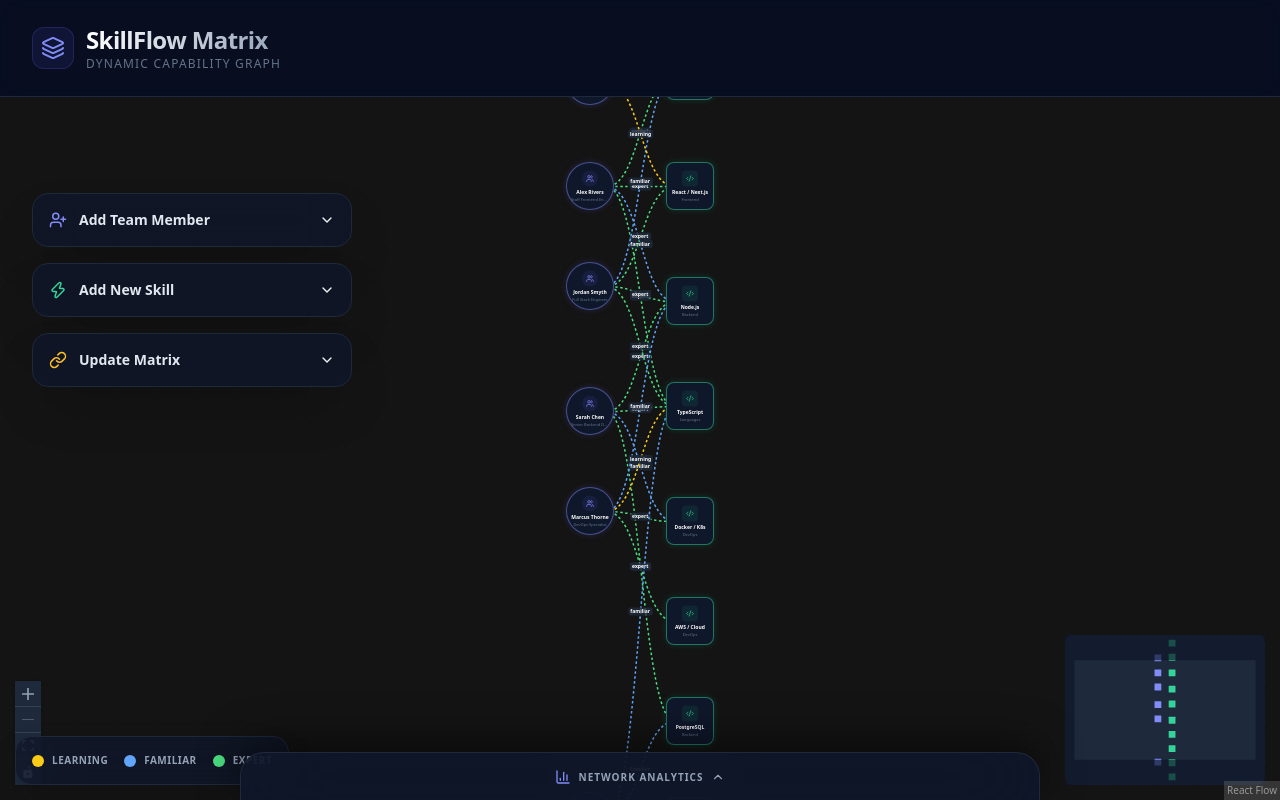
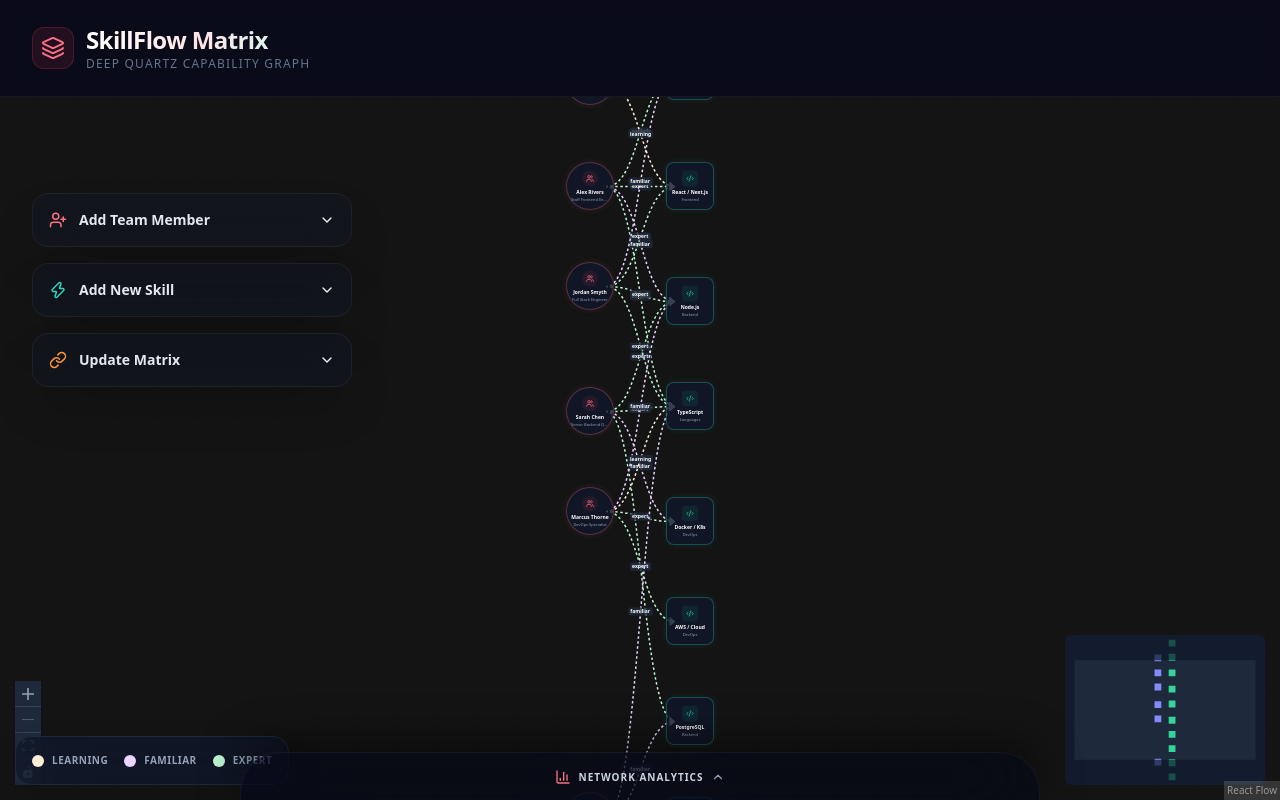
Before and after one commit to Vansh0204/SkillFlow-Matrix, a Next.js app: page / in a window 1280 px wide. Built offline with nearby package versions, Linux system fonts and the light colour scheme.

Commit message:
style: apply Deep Quartz theme and enhance grid visibility

```diff
--- a/components/CRUDPanel.tsx
+++ b/components/CRUDPanel.tsx
@@ -98,13 +98,13 @@ export default function CRUDPanel({ data, onUpdate }: CRUDPanelProps) {
   return (
     <div className="absolute top-24 left-8 w-80 space-y-4 z-40">
       {/* Add Person */}
-      <div className="bg-slate-900/80 backdrop-blur-xl border border-slate-800 rounded-2xl overflow-hidden shadow-2xl">
+      <div className="bg-slate-900/40 backdrop-blur-xl border border-white/5 rounded-2xl overflow-hidden shadow-2xl">
         <button
           onClick={() => toggleSection('person')}
-          className="w-full flex items-center justify-between p-4 hover:bg-slate-800/50 transition-colors"
+          className="w-full flex items-center justify-between p-4 hover:bg-white/5 transition-colors"
         >
           <div className="flex items-center gap-3">
-            <UserPlus size={18} className="text-indigo-400" />
+            <UserPlus size={18} className="text-rose-400" />
             <span className="text-sm font-bold text-slate-200">Add Team Member</span>
           </div>
           {openSection === 'person' ? <ChevronUp size={16} /> : <ChevronDown size={16} />}
@@ -119,7 +119,7 @@ export default function CRUDPanel({ data, onUpdate }: CRUDPanelProps) {
                 value={personName}
                 onChange={(e) => setPersonName(e.target.value)}
                 placeholder="e.g. Satoshi Nakamoto"
-                className="w-full bg-slate-800 border border-slate-700 rounded-lg px-3 py-2 text-sm text-white focus:outline-none focus:ring-1 focus:ring-indigo-500"
+                className="w-full bg-slate-950/50 border border-white/5 rounded-lg px-3 py-2 text-sm text-white focus:outline-none focus:ring-1 focus:ring-rose-500"
               />
             </div>
             <div className="space-y-1">
@@ -129,10 +129,10 @@ export default function CRUDPanel({ data, onUpdate }: CRUDPanelProps) {
                 value={personRole}
                 onChange={(e) => setPersonRole(e.target.value)}
                 placeholder="e.g. Lead Developer"
-                className="w-full bg-slate-800 border border-slate-700 rounded-lg px-3 py-2 text-sm text-white focus:outline-none focus:ring-1 focus:ring-indigo-500"
+                className="w-full bg-slate-950/50 border border-white/5 rounded-lg px-3 py-2 text-sm text-white focus:outline-none focus:ring-1 focus:ring-rose-500"
               />
             </div>
-            <button className="w-full py-2 bg-indigo-500 hover:bg-indigo-400 text-white rounded-lg text-xs font-bold transition-all shadow-lg shadow-indigo-500/20">
+            <button className="w-full py-2 bg-rose-500 hover:bg-rose-400 text-white rounded-lg text-xs font-bold transition-all shadow-lg shadow-rose-500/20">
               Create Member
             </button>
           </form>
@@ -140,13 +140,13 @@ export default function CRUDPanel({ data, onUpdate }: CRUDPanelProps) {
       </div>
 
       {/* Add Skill */}
-      <div className="bg-slate-900/80 backdrop-blur-xl border border-slate-800 rounded-2xl overflow-hidden shadow-2xl">
+      <div className="bg-slate-900/40 backdrop-blur-xl border border-white/5 rounded-2xl overflow-hidden shadow-2xl">
         <button
           onClick={() => toggleSection('skill')}
-          className="w-full flex items-center justify-between p-4 hover:bg-slate-800/50 transition-colors"
+          className="w-full flex items-center justify-between p-4 hover:bg-white/5 transition-colors"
         >
           <div className="flex items-center gap-3">
-            <Zap size={18} className="text-emerald-400" />
+            <Zap size={18} className="text-teal-400" />
             <span className="text-sm font-bold text-slate-200">Add New Skill</span>
           </div>
           {openSection === 'skill' ? <ChevronUp size={16} /> : <ChevronDown size={16} />}
@@ -161,7 +161,7 @@ export default function CRUDPanel({ data, onUpdate }: CRUDPanelProps) {
                 value={skillName}
                 onChange={(e) => setSkillName(e.target.value)}
                 placeholder="e.g. Rust / Web3"
-                className="w-full bg-slate-800 border border-slate-700 rounded-lg px-3 py-2 text-sm text-white focus:outline-none focus:ring-1 focus:ring-emerald-500"
+                className="w-full bg-slate-950/50 border border-white/5 rounded-lg px-3 py-2 text-sm text-white focus:outline-none focus:ring-1 focus:ring-teal-500"
               />
             </div>
             <div className="space-y-1">
@@ -169,12 +169,12 @@ export default function CRUDPanel({ data, onUpdate }: CRUDPanelProps) {
               <select
                 value={skillCategory}
                 onChange={(e) => setSkillCategory(e.target.value)}
-                className="w-full bg-slate-800 border border-slate-700 rounded-lg px-3 py-2 text-sm text-white focus:outline-none focus:ring-1 focus:ring-emerald-500"
+                className="w-full bg-slate-950/50 border border-white/5 rounded-lg px-3 py-2 text-sm text-white focus:outline-none focus:ring-1 focus:ring-teal-500"
               >
                 {CATEGORIES.map(c => <option key={c} value={c}>{c}</option>)}
               </select>
             </div>
-            <button className="w-full py-2 bg-emerald-500 hover:bg-emerald-400 text-white rounded-lg text-xs font-bold transition-all shadow-lg shadow-emerald-500/20">
+            <button className="w-full py-2 bg-teal-500 hover:bg-teal-400 text-white rounded-lg text-xs font-bold transition-all shadow-lg shadow-teal-500/20">
               Register Skill
             </button>
           </form>
@@ -182,13 +182,13 @@ export default function CRUDPanel({ data, onUpdate }: CRUDPanelProps) {
       </div>
 
       {/* Add Connection */}
-      <div className="bg-slate-900/80 backdrop-blur-xl border border-slate-800 rounded-2xl overflow-hidden shadow-2xl">
+      <div className="bg-slate-900/40 backdrop-blur-xl border border-white/5 rounded-2xl overflow-hidden shadow-2xl">
         <button
           onClick={() => toggleSection('connection')}
-          className="w-full flex items-center justify-between p-4 hover:bg-slate-800/50 transition-colors"
+          className="w-full flex items-center justify-between p-4 hover:bg-white/5 transition-colors"
         >
           <div className="flex items-center gap-3">
-            <Link size={18} className="text-amber-400" />
+            <Link size={18} className="text-orange-400" />
             <span className="text-sm font-bold text-slate-200">Update Matrix</span>
           </div>
           {openSection === 'connection' ? <ChevronUp size={16} /> : <ChevronDown size={16} />}
@@ -201,7 +201,7 @@ export default function CRUDPanel({ data, onUpdate }: CRUDPanelProps) {
               <select
                 value={connPersonId}
                 onChange={(e) => setConnPersonId(e.target.value)}
-                className="w-full bg-slate-800 border border-slate-700 rounded-lg px-3 py-2 text-sm text-white focus:outline-none focus:ring-1 focus:ring-amber-500"
+                className="w-full bg-slate-950/50 border border-white/5 rounded-lg px-3 py-2 text-sm text-white focus:outline-none focus:ring-1 focus:ring-orange-500"
               >
                 <option value="">- Select -</option>
                 {data.people.map(p => <option key={p.id} value={p.id}>{p.name}</option>)}
@@ -212,7 +212,7 @@ export default function CRUDPanel({ data, onUpdate }: CRUDPanelProps) {
               <select
                 value={connSkillId}
                 onChange={(e) => setConnSkillId(e.target.value)}
-                className="w-full bg-slate-800 border border-slate-700 rounded-lg px-3 py-2 text-sm text-white focus:outline-none focus:ring-1 focus:ring-amber-500"
+                className="w-full bg-slate-950/50 border border-white/5 rounded-lg px-3 py-2 text-sm text-white focus:outline-none focus:ring-1 focus:ring-orange-500"
               >
                 <option value="">- Select -</option>
                 {data.skills.map(s => <option key={s.id} value={s.id}>{s.name}</option>)}
@@ -220,20 +220,20 @@ export default function CRUDPanel({ data, onUpdate }: CRUDPanelProps) {
             </div>
             <div className="space-y-2">
               <label className="text-[10px] font-bold uppercase text-slate-500">Proficiency</label>
-              <div className="flex justify-between items-center bg-slate-800/50 p-1 rounded-lg border border-slate-700">
+              <div className="flex justify-between items-center bg-slate-950/50 p-1 rounded-lg border border-white/5">
                 {(['learning', 'familiar', 'expert'] as const).map(p => (
                   <button
                     key={p}
                     type="button"
                     onClick={() => setConnProficiency(p)}
-                    className={`flex-1 py-1.5 text-[10px] font-bold uppercase rounded transition-all ${connProficiency === p ? 'bg-amber-500 text-white' : 'text-slate-500 hover:text-slate-300'}`}
+                    className={`flex-1 py-1.5 text-[10px] font-bold uppercase rounded transition-all ${connProficiency === p ? 'bg-orange-500 text-white' : 'text-slate-500 hover:text-slate-300'}`}
                   >
                     {p}
                   </button>
                 ))}
               </div>
             </div>
-            <button className="w-full py-2 bg-amber-500 hover:bg-amber-400 text-white rounded-lg text-xs font-bold transition-all shadow-lg shadow-amber-500/20">
+            <button className="w-full py-2 bg-orange-500 hover:bg-orange-400 text-white rounded-lg text-xs font-bold transition-all shadow-lg shadow-orange-500/20">
               Apply Connection
             </button>
           </form>
--- a/components/DetailPanel.tsx
+++ b/components/DetailPanel.tsx
@@ -14,9 +14,9 @@ interface DetailPanelProps {
 }
 
 const PROFICIENCY_COLORS: Record<string, { bg: string; text: string; label: string }> = {
-  learning: { bg: 'bg-yellow-500/10', text: 'text-yellow-500', label: 'Learning' },
-  familiar: { bg: 'bg-blue-500/10', text: 'text-blue-500', label: 'Familiar' },
-  expert: { bg: 'bg-emerald-500/10', text: 'text-emerald-500', label: 'Expert' },
+  learning: { bg: 'bg-orange-400/10', text: 'text-orange-400', label: 'Learning' },
+  familiar: { bg: 'bg-purple-400/10', text: 'text-purple-400', label: 'Familiar' },
+  expert: { bg: 'bg-teal-400/10', text: 'text-teal-400', label: 'Expert' },
 };
 
 export default function DetailPanel({
@@ -85,14 +85,14 @@ export default function DetailPanel({
 
   return (
     <div
-      className={`fixed inset-y-0 right-0 w-96 bg-slate-900/95 border-l border-slate-800 shadow-2xl backdrop-blur-xl transform transition-transform duration-500 ease-in-out z-50 ${
+      className={`fixed inset-y-0 right-0 w-96 bg-slate-950/60 border-l border-white/5 shadow-2xl backdrop-blur-2xl transform transition-transform duration-500 ease-in-out z-50 ${
         isOpen ? 'translate-x-0' : 'translate-x-full'
       }`}
     >
       <div className="h-full flex flex-col p-8 overflow-y-auto scrollbar-hide">
         {/* Header */}
         <div className="flex items-center justify-between mb-8">
-          <div className={`p-3 rounded-2xl ${selectedType === 'person' ? 'bg-indigo-500/10 text-indigo-400' : 'bg-emerald-500/10 text-emerald-400'}`}>
+          <div className={`p-3 rounded-2xl ${selectedType === 'person' ? 'bg-rose-500/10 text-rose-400' : 'bg-teal-500/10 text-teal-400'}`}>
             {selectedType === 'person' ? <User size={24} /> : <Code2 size={24} />}
           </div>
           <button
@@ -131,14 +131,14 @@ export default function DetailPanel({
                 <div className="flex gap-2">
                     <button
                         onClick={handleSave}
-                        className="flex-1 flex items-center justify-center gap-2 py-3 bg-indigo-500 hover:bg-indigo-400 text-white rounded-xl font-bold shadow-lg shadow-indigo-500/20 transition-all active:scale-95"
+                        className="flex-1 flex items-center justify-center gap-2 py-3 bg-rose-500 hover:bg-rose-400 text-white rounded-xl font-bold shadow-lg shadow-rose-500/20 transition-all active:scale-95"
                     >
                         <Check size={18} />
                         <span>Save</span>
                     </button>
                     <button
                         onClick={() => setIsEditing(false)}
-                        className="px-6 py-3 bg-slate-800 text-slate-300 rounded-xl font-bold hover:bg-slate-700 transition-all"
+                        className="px-6 py-3 bg-slate-900 text-slate-300 rounded-xl font-bold hover:bg-slate-800 transition-all border border-white/5"
                     >
                         Cancel
                     </button>
@@ -146,7 +146,7 @@ export default function DetailPanel({
               </div>
             ) : (
               <div className="group relative">
-                <span className={`inline-block px-2 py-0.5 rounded text-[10px] font-bold uppercase tracking-wider mb-2 ${selectedType === 'person' ? 'bg-indigo-500/10 text-indigo-400' : 'bg-emerald-500/10 text-emerald-400'}`}>
+                <span className={`inline-block px-2 py-0.5 rounded text-[10px] font-bold uppercase tracking-wider mb-2 ${selectedType === 'person' ? 'bg-rose-500/10 text-rose-400' : 'bg-teal-500/10 text-teal-400'}`}>
                   {selectedType}
                 </span>
                 <h2 className="text-3xl font-bold text-white tracking-tight leading-tight">{selectedItem.name}</h2>
@@ -154,7 +154,7 @@ export default function DetailPanel({
 
                 <button
                   onClick={() => setIsEditing(true)}
-                  className="mt-6 flex items-center gap-2 text-sm font-semibold text-slate-500 hover:text-indigo-400 transition-colors bg-slate-800/50 px-4 py-2 rounded-lg border border-slate-700/50 hover:border-indigo-500/50 group"
+                  className="mt-6 flex items-center gap-2 text-sm font-semibold text-slate-500 hover:text-rose-400 transition-colors bg-slate-900/50 px-4 py-2 rounded-lg border border-white/5 hover:border-rose-500/50 group"
                 >
                   <Edit3 size={16} className="group-hover:rotate-12 transition-transform" />
                   Edit Detail
--- a/components/SkillMatrixGraph.tsx
+++ b/components/SkillMatrixGraph.tsx
@@ -31,19 +31,19 @@ import SummaryPanel from './SummaryPanel';
 const PersonNode = ({ data, selected }: any) => {
   return (
     <div className={`relative group animate-in zoom-in fade-in duration-500 fill-mode-backwards transition-all ${selected ? 'z-50' : 'z-10'}`}>
-      <Handle type="target" position={Position.Left} className="w-2 h-2 bg-indigo-400 border-none opacity-0 group-hover:opacity-100 transition-opacity" />
-      <div className={`flex flex-col items-center justify-center w-24 h-24 rounded-full border-2 bg-slate-900 transition-all hover:scale-110 ${
+      <Handle type="target" position={Position.Left} className="w-2 h-2 bg-rose-400 border-none opacity-0 group-hover:opacity-100 transition-opacity" />
+      <div className={`flex flex-col items-center justify-center w-24 h-24 rounded-full border-2 bg-slate-900/80 backdrop-blur-sm transition-all hover:scale-110 ${
         selected
-          ? 'border-indigo-400 shadow-[0_0_30px_rgba(99,102,241,0.6)] scale-110'
-          : 'border-indigo-400/50 shadow-[0_0_15px_rgba(99,102,241,0.2)]'
+          ? 'border-rose-400 shadow-[0_0_30px_rgba(251,113,133,0.6)] scale-110'
+          : 'border-rose-400/30 shadow-[0_0_15px_rgba(251,113,133,0.1)]'
       }`}>
-        <div className={`p-2 rounded-full mb-1 transition-colors ${selected ? 'bg-indigo-500 text-white' : 'bg-indigo-500/10 text-indigo-400'}`}>
+        <div className={`p-2 rounded-full mb-1 transition-colors ${selected ? 'bg-rose-500 text-white' : 'bg-rose-500/10 text-rose-400'}`}>
           <Users size={16} />
         </div>
         <div className="text-[10px] font-bold text-white text-center px-2 truncate w-full">{data.name}</div>
-        <div className="text-[8px] text-slate-500 text-center truncate w-full px-2">{data.role}</div>
+        <div className="text-[8px] text-slate-400 text-center truncate w-full px-2">{data.role}</div>
       </div>
-      <Handle type="source" position={Position.Right} className="w-2 h-2 bg-indigo-400 border-none opacity-0 group-hover:opacity-100 transition-opacity" />
+      <Handle type="source" position={Position.Right} className="w-2 h-2 bg-rose-400 border-none opacity-0 group-hover:opacity-100 transition-opacity" />
 
       <button
         onClick={(e) => { e.stopPropagation(); data.onDelete(); }}
@@ -58,19 +58,19 @@ const PersonNode = ({ data, selected }: any) => {
 const SkillNode = ({ data, selected }: any) => {
   return (
     <div className={`relative group animate-in zoom-in fade-in duration-500 fill-mode-backwards transition-all ${selected ? 'z-50' : 'z-10'}`}>
-      <Handle type="target" position={Position.Left} className="w-2 h-2 bg-emerald-400 border-none opacity-0 group-hover:opacity-100 transition-opacity" />
-      <div className={`flex flex-col items-center justify-center w-24 h-24 rounded-2xl border-2 bg-slate-900 transition-all hover:scale-110 ${
+      <Handle type="target" position={Position.Left} className="w-2 h-2 bg-teal-400 border-none opacity-0 group-hover:opacity-100 transition-opacity" />
+      <div className={`flex flex-col items-center justify-center w-24 h-24 rounded-2xl border-2 bg-slate-900/80 backdrop-blur-sm transition-all hover:scale-110 ${
         selected
-          ? 'border-emerald-400 shadow-[0_0_30px_rgba(16,185,129,0.6)] scale-110'
-          : 'border-emerald-400/50 shadow-[0_0_15px_rgba(16,185,129,0.2)]'
+          ? 'border-teal-400 shadow-[0_0_30px_rgba(45,212,191,0.6)] scale-110'
+          : 'border-teal-400/30 shadow-[0_0_15px_rgba(45,212,191,0.1)]'
       }`}>
-        <div className={`p-2 rounded-lg mb-1 transition-colors ${selected ? 'bg-emerald-500 text-white' : 'bg-emerald-500/10 text-emerald-400'}`}>
+        <div className={`p-2 rounded-lg mb-1 transition-colors ${selected ? 'bg-teal-500 text-white' : 'bg-teal-500/10 text-teal-400'}`}>
           <Code2 size={16} />
         </div>
         <div className="text-[10px] font-bold text-white text-center px-2 truncate w-full">{data.name}</div>
-        <div className="text-[8px] text-slate-500 text-center truncate w-full px-2">{data.category}</div>
+        <div className="text-[8px] text-slate-400 text-center truncate w-full px-2">{data.category}</div>
       </div>
-      <Handle type="source" position={Position.Right} className="w-2 h-2 bg-emerald-400 border-none opacity-0 group-hover:opacity-100 transition-opacity" />
+      <Handle type="source" position={Position.Right} className="w-2 h-2 bg-teal-400 border-none opacity-0 group-hover:opacity-100 transition-opacity" />
 
       <button
         onClick={(e) => { e.stopPropagation(); data.onDelete(); }}
@@ -88,9 +88,9 @@ const nodeTypes = {
 };
 
 const PROFICIENCY_COLORS: Record<string, string> = {
-  learning: '#facc15',
-  familiar: '#60a5fa',
-  expert: '#4ade80',
+  learning: '#ffedd5', // Pale Peach
+  familiar: '#e9d5ff', // Lavender
+  expert: '#bbf7d0',   // Spring Green
 };
 
 export default function SkillMatrixGraph() {
@@ -274,17 +274,17 @@ export default function SkillMatrixGraph() {
   if (!fullData) return <div className="flex items-center justify-center h-screen bg-slate-950 text-white">Loading Matrix...</div>;
 
   return (
-    <div className="flex flex-col h-screen bg-slate-950 text-slate-100 font-sans overflow-hidden">
-      <header className="flex items-center justify-between px-8 py-6 bg-slate-900/50 border-b border-slate-800 backdrop-blur-md z-10">
+    <div className="flex flex-col h-screen bg-[#0a0614] text-slate-100 font-sans overflow-hidden">
+      <header className="flex items-center justify-between px-8 py-6 bg-slate-900/30 border-b border-white/5 backdrop-blur-md z-10">
         <div className="flex items-center gap-3">
-          <div className="p-2 bg-indigo-500/10 rounded-xl border border-indigo-500/20">
-            <Layers className="text-indigo-400 w-6 h-6" />
+          <div className="p-2 bg-rose-500/10 rounded-xl border border-rose-500/20">
+            <Layers className="text-rose-400 w-6 h-6" />
           </div>
           <div>
-            <h1 className="text-2xl font-bold tracking-tight bg-gradient-to-r from-white to-slate-400 bg-clip-text text-transparent">
+            <h1 className="text-2xl font-bold tracking-tight bg-gradient-to-r from-white via-rose-100 to-teal-100 bg-clip-text text-transparent">
               SkillFlow Matrix
             </h1>
-            <p className="text-xs text-slate-500 font-medium tracking-widest uppercase">Dynamic Capability Graph</p>
+            <p className="text-xs text-slate-500 font-medium tracking-widest uppercase">Deep Quartz Capability Graph</p>
           </div>
         </div>
       </header>
@@ -292,7 +292,7 @@ export default function SkillMatrixGraph() {
       <main className="relative flex-1 flex overflow-hidden">
         <CRUDPanel data={fullData} onUpdate={handleUpdate} />
 
-        <div className="flex-1 relative bg-slate-950">
+        <div className="flex-1 relative bg-[#0a0614]">
           <ReactFlow
             nodes={nodes}
             edges={edges}
@@ -311,7 +311,7 @@ export default function SkillMatrixGraph() {
             snapGrid={[15, 15]}
             colorMode="dark"
           >
-            <Background color="#334155" gap={20} />
+            <Background color="#ffffff" gap={20} size={1} variant={"dots" as any} style={{ opacity: 0.15 }} />
             <Controls />
             <MiniMap
               nodeColor={(node) => node.type === 'person' ? '#818cf8' : '#34d399'}
--- a/components/SummaryPanel.tsx
+++ b/components/SummaryPanel.tsx
@@ -52,7 +52,7 @@ export default function SummaryPanel({ data }: SummaryPanelProps) {
 
   return (
     <div
-      className={`fixed bottom-0 left-1/2 -translate-x-1/2 w-[800px] max-w-[95vw] bg-slate-900/90 border-t border-x border-slate-800 rounded-t-3xl shadow-[0_-10px_40px_rgba(0,0,0,0.5)] backdrop-blur-2xl transition-all duration-500 z-40 ${
+      className={`fixed bottom-0 left-1/2 -translate-x-1/2 w-[800px] max-w-[95vw] bg-slate-950/60 border-t border-x border-white/5 rounded-t-[2.5rem] shadow-[0_-10px_40px_rgba(0,0,0,0.5)] backdrop-blur-2xl transition-all duration-500 z-40 ${
         isOpen ? 'h-64 translate-y-0' : 'h-12 translate-y-0'
       }`}
     >
@@ -61,8 +61,8 @@ export default function SummaryPanel({ data }: SummaryPanelProps) {
         onClick={() => setIsOpen(!isOpen)}
         className="w-full h-12 flex items-center justify-center gap-2 text-slate-400 hover:text-white transition-colors"
       >
-        <BarChart3 size={16} className="text-indigo-400" />
-        <span className="text-[10px] font-bold uppercase tracking-widest">Network Analytics</span>
+        <BarChart3 size={16} className="text-rose-400" />
+        <span className="text-[10px] font-bold uppercase tracking-widest text-slate-300">Network Analytics</span>
         {isOpen ? <ChevronDown size={14} /> : <ChevronUp size={14} />}
       </button>
 
@@ -72,29 +72,29 @@ export default function SummaryPanel({ data }: SummaryPanelProps) {
         {/* Most Common Skills */}
         <div className="space-y-4">
           <h4 className="flex items-center gap-2 text-[10px] font-bold uppercase tracking-widest text-slate-500">
-            <Trophy size={14} className="text-amber-400" />
+            <Trophy size={14} className="text-orange-400" />
             Top Capabilities
           </h4>
           <div className="space-y-2">
             {stats.sortedSkills.map((s, i) => (
-              <div key={i} className="flex items-center justify-between text-sm">
-                <span className="text-slate-300 font-medium truncate max-w-[120px]">{s.name}</span>
-                <span className="px-2 py-0.5 rounded-full bg-slate-800 text-[10px] font-bold text-slate-400">{s.count} masters</span>
+              <div key={i} className="flex items-center justify-between text-sm group">
+                <span className="text-slate-200 font-medium truncate max-w-[120px] group-hover:text-rose-400 transition-colors">{s.name}</span>
+                <span className="px-2 py-0.5 rounded-full bg-white/5 text-[10px] font-bold text-slate-400 border border-white/5">{s.count} masters</span>
               </div>
             ))}
           </div>
         </div>
 
         {/* Skill Gaps */}
-        <div className="space-y-4 border-x border-slate-800 px-8">
+        <div className="space-y-4 border-x border-white/5 px-8">
           <h4 className="flex items-center gap-2 text-[10px] font-bold uppercase tracking-widest text-slate-500">
-            <AlertTriangle size={14} className="text-red-400" />
+            <AlertTriangle size={14} className="text-rose-400" />
             Vulnerability Index
           </h4>
           <div className="flex flex-wrap gap-2">
             {stats.skillGaps.length > 0 ? (
               stats.skillGaps.slice(0, 6).map((s, i) => (
-                <span key={i} className="px-2 py-1 rounded-lg bg-red-500/10 border border-red-500/20 text-[10px] text-red-100 font-medium lowercase">
+                <span key={i} className="px-2 py-1 rounded-lg bg-rose-500/10 border border-rose-500/20 text-[10px] text-rose-100 font-medium lowercase">
                   #{s.replace(/\s+/g, '-')}
                 </span>
               ))
@@ -108,14 +108,14 @@ export default function SummaryPanel({ data }: SummaryPanelProps) {
         {/* Broadest SkillSets */}
         <div className="space-y-4">
           <h4 className="flex items-center gap-2 text-[10px] font-bold uppercase tracking-widest text-slate-500">
-            <Star size={14} className="text-indigo-400" />
+            <Star size={14} className="text-teal-400" />
             Polymaths
           </h4>
           <div className="space-y-2">
             {stats.sortedPeople.map((p, i) => (
-              <div key={i} className="flex items-center justify-between text-sm">
-                <span className="text-slate-300 font-medium truncate max-w-[120px]">{p.name}</span>
-                <span className="px-2 py-0.5 rounded-full bg-slate-800 text-[10px] font-bold text-slate-400">{p.count} skills</span>
+              <div key={i} className="flex items-center justify-between text-sm group">
+                <span className="text-slate-200 font-medium truncate max-w-[120px] group-hover:text-teal-400 transition-colors">{p.name}</span>
+                <span className="px-2 py-0.5 rounded-full bg-white/5 text-[10px] font-bold text-slate-400 border border-white/5">{p.count} skills</span>
               </div>
             ))}
           </div>
```
